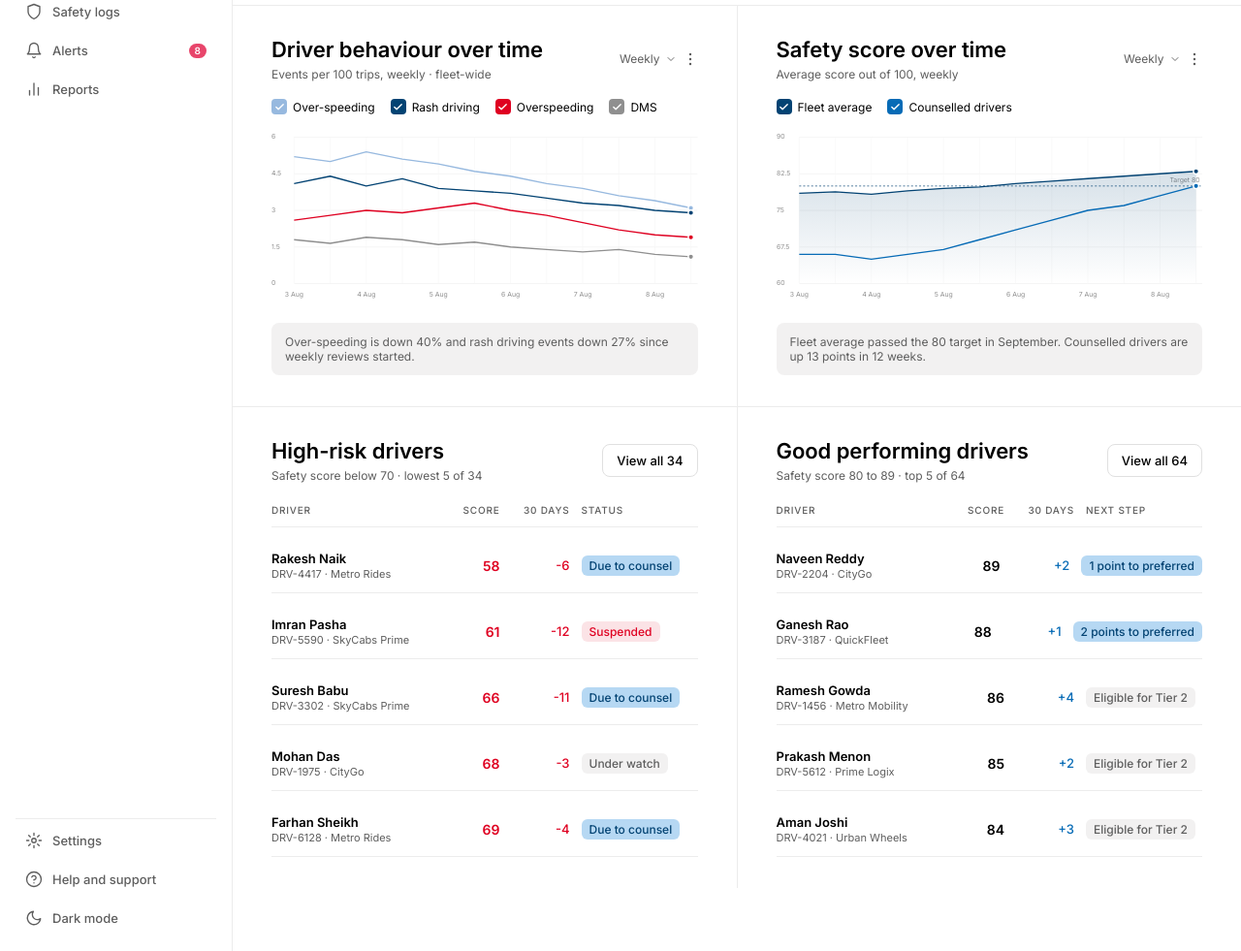
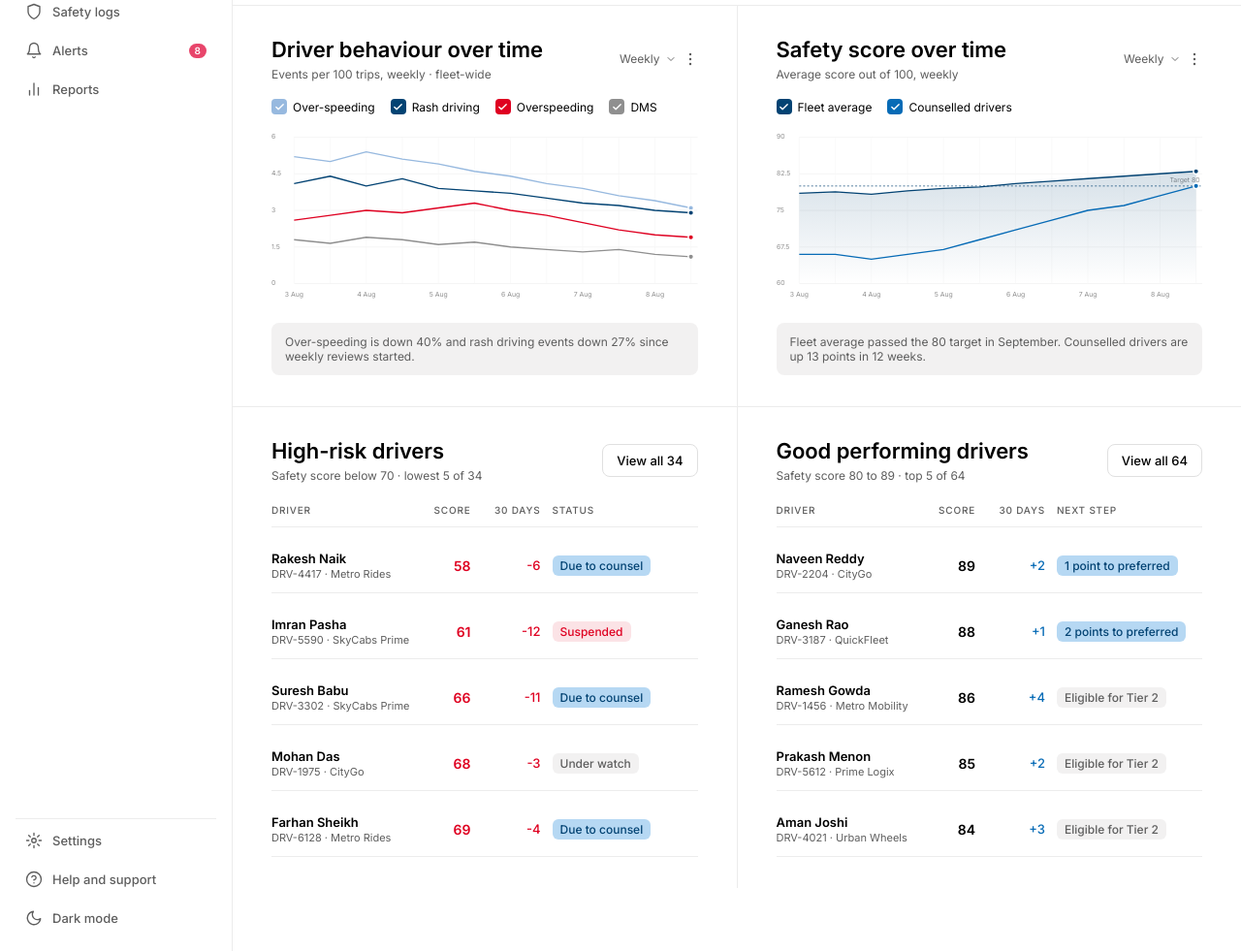
Before and after one commit to addiexcx/Ridebuddy, a plain HTML site: page index.html in a window 1280 px wide. Shown: the part 522-1503 px from the top of the page at 97% size. Drawn offline with Linux system fonts and the light colour scheme.

Commit message:
Align score column in Good performing and High-risk tables
Co-Authored-By: Claude Opus 5.5 <noreply@anthropic.com>
Claude-Session: https://claude.ai/code/session_01F8cCerPSNoyHCxojFPGB9V

```diff
--- a/index.html
+++ b/index.html
@@ -343,7 +343,7 @@ textarea{width:664px;height:87px;background:#fff;border:1px solid var(--line2);b
 .plg{height:auto;flex-wrap:wrap;gap:10px 20px}
 .prg{flex-wrap:wrap;row-gap:8px}
 .prail{flex:0 0 clamp(320px, 26vw, 430px);width:auto;min-width:0}
-.w120{width:auto;min-width:120px;flex:none}
+.w120{flex:0 0 150px;width:150px}
 .clh > div{white-space:nowrap;overflow:hidden;text-overflow:ellipsis}
 </style>
 </head>
```
